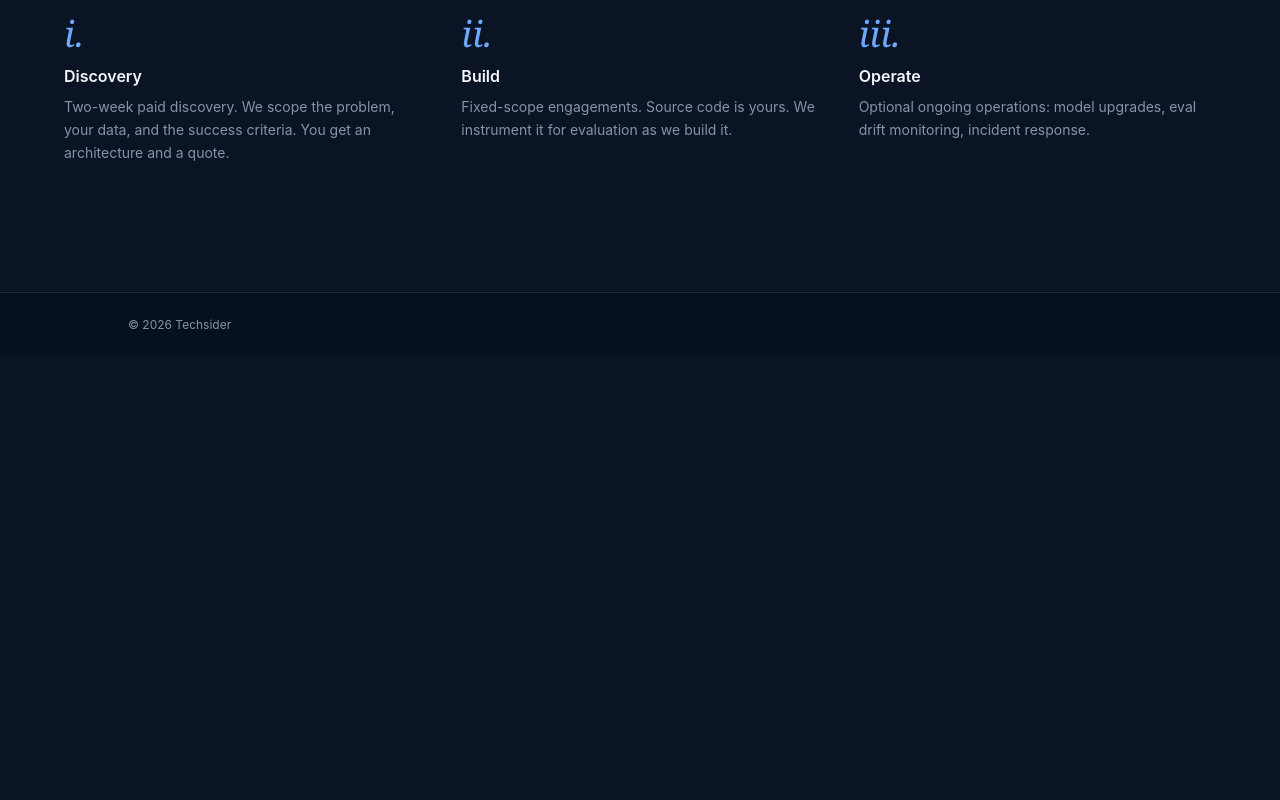
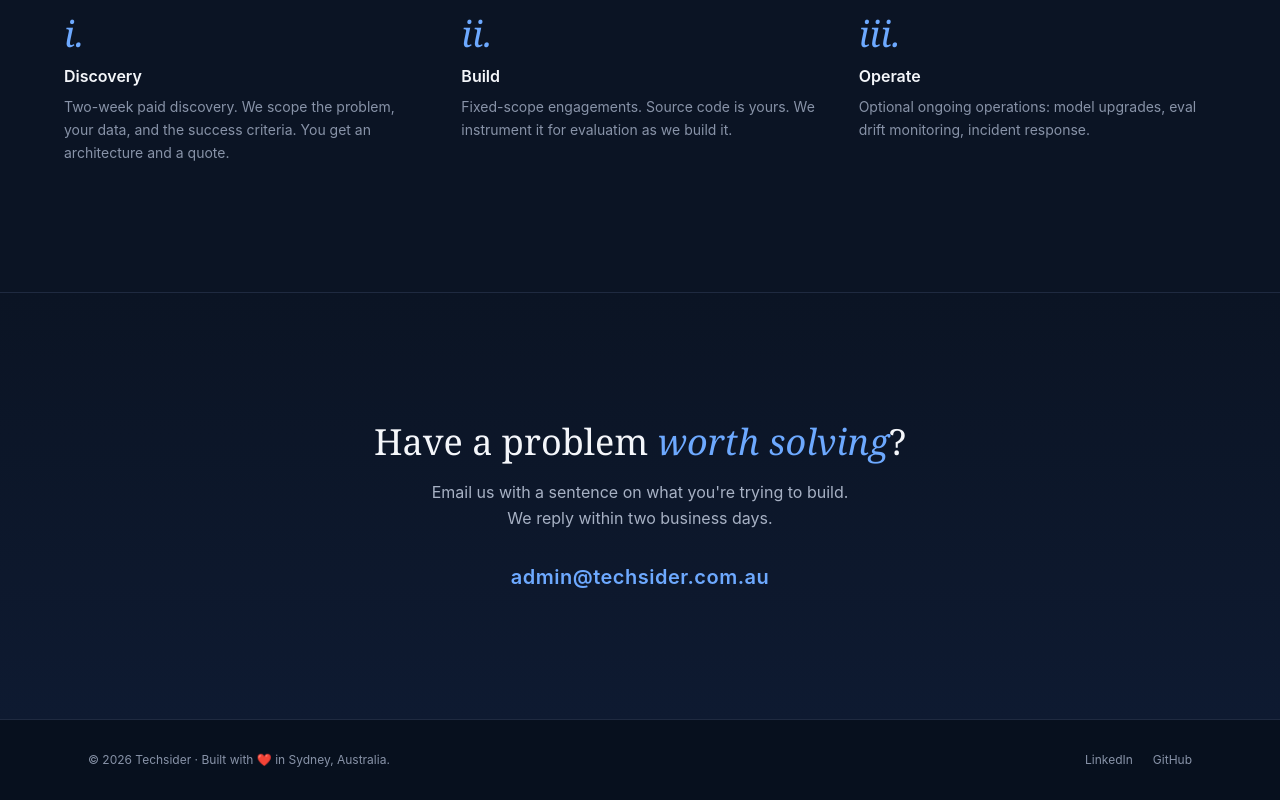
Before and after one commit to TechsiderAU/techsider.com.au, an Astro site: page / in a window 1280 px wide. Shown: the part 2171-2971 px from the top of the page. Before the commit the page ends 2528 px from the top, so only its background shows below. Built offline with nearby package versions, Linux system fonts and the light colour scheme; Astro itself is replaced by a stand-in of ours.

Commit message:
feat: contact section and final footer with sydney location

```diff
--- /dev/null
+++ b/src/components/Contact.astro
@@ -0,0 +1,16 @@
+---
+---
+<section id="contact" class="px-6 py-24 md:py-32 bg-gradient-to-b from-bg to-[#0e1a31]">
+  <div class="max-w-3xl mx-auto text-center">
+    <h2 class="font-serif font-normal text-3xl md:text-4xl leading-[1.15] text-text mb-4">
+      Have a problem <em class="italic text-accent">worth solving</em>?
+    </h2>
+    <p class="text-text-mute text-base leading-relaxed max-w-[42ch] mx-auto mb-8">
+      Email us with a sentence on what you're trying to build. We reply within two business days.
+    </p>
+    <a href="mailto:admin@techsider.com.au"
+       class="inline-block text-accent text-lg md:text-xl font-semibold tracking-wide hover:opacity-90 transition-opacity">
+      admin@techsider.com.au
+    </a>
+  </div>
+</section>
--- a/src/components/Footer.astro
+++ b/src/components/Footer.astro
@@ -1,5 +1,12 @@
 ---
+const year = new Date().getFullYear();
 ---
-<footer class="bg-bg-deep py-6 px-6 text-xs text-text-dim">
-  <div class="max-w-5xl mx-auto">© 2026 Techsider</div>
+<footer class="bg-bg-deep border-t border-border">
+  <div class="max-w-6xl mx-auto px-6 py-8 flex flex-col sm:flex-row sm:items-center sm:justify-between gap-3 text-xs text-text-dim">
+    <p>© {year} Techsider · Built with ❤️ in Sydney, Australia.</p>
+    <div class="flex gap-5">
+      <a href="https://www.linkedin.com/" target="_blank" rel="noopener" class="hover:text-text transition-colors">LinkedIn</a>
+      <a href="https://github.com/" target="_blank" rel="noopener" class="hover:text-text transition-colors">GitHub</a>
+    </div>
+  </div>
 </footer>
--- a/src/pages/index.astro
+++ b/src/pages/index.astro
@@ -5,6 +5,7 @@ import Hero from "../components/Hero.astro";
 import Services from "../components/Services.astro";
 import WhyUs from "../components/WhyUs.astro";
 import Approach from "../components/Approach.astro";
+import Contact from "../components/Contact.astro";
 ---
 
 <BaseLayout>
@@ -13,4 +14,5 @@ import Approach from "../components/Approach.astro";
   <Services />
   <WhyUs />
   <Approach />
+  <Contact />
 </BaseLayout>
```
